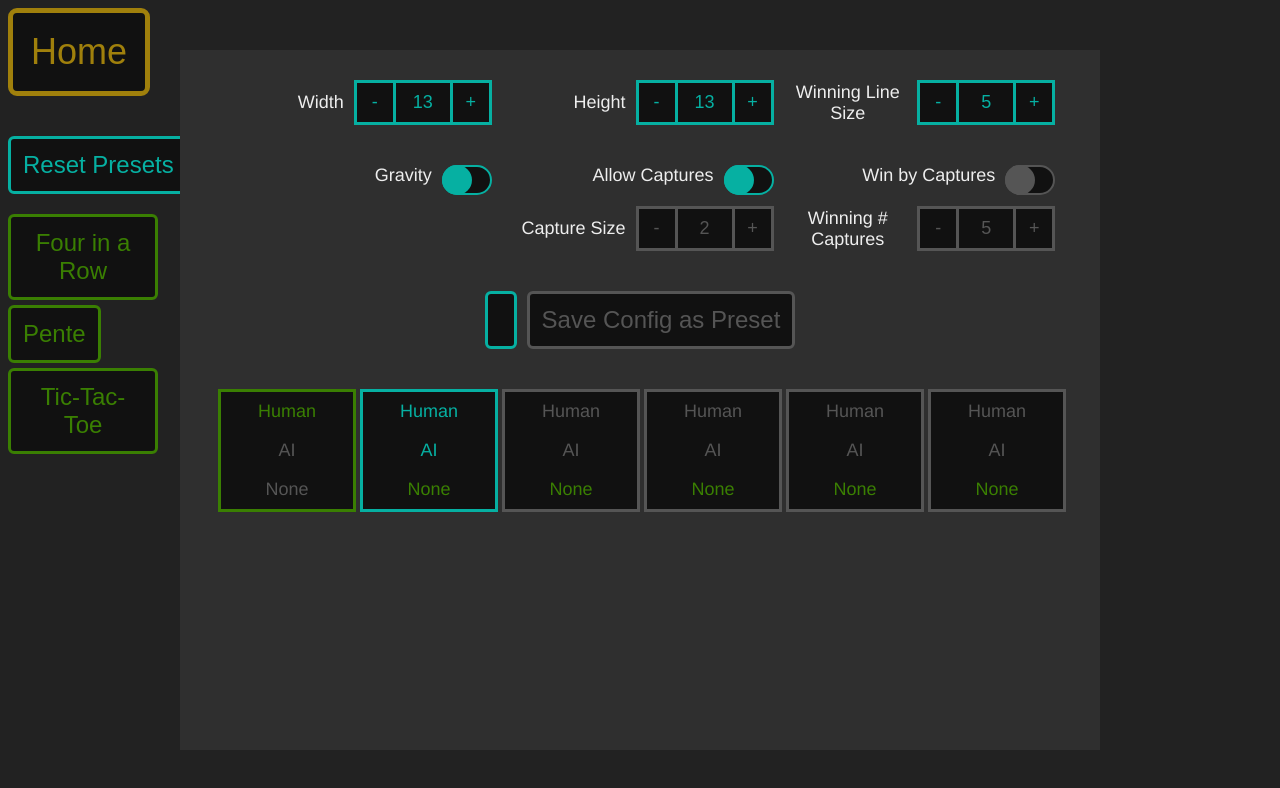
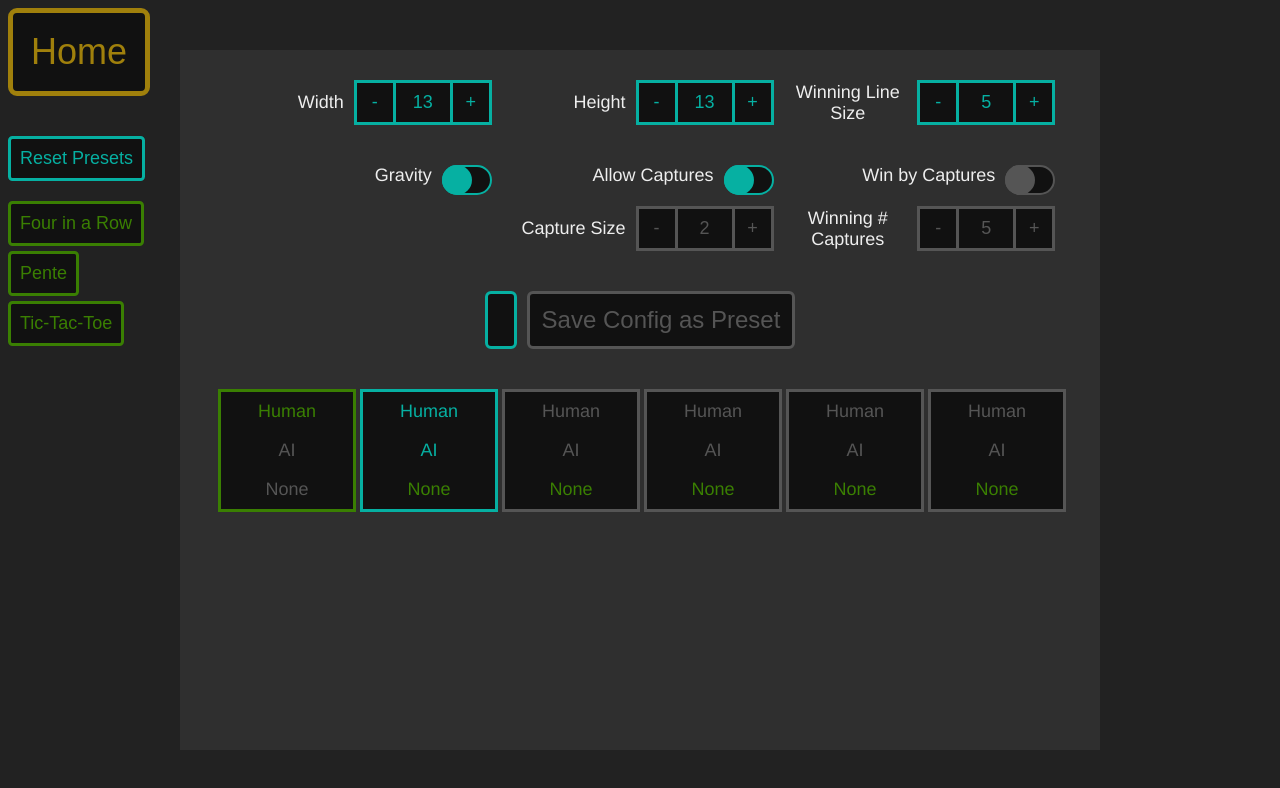
Before and after one commit to JustusHibshman/line-games, an Angular app in the folder client/: page /host in a window 1280 px wide. Shown: the top 788 px of the page. Built offline with nearby package versions, Linux system fonts and the light colour scheme.

Commit message:
Bug fix -- removed comma preventing multiple styles

```diff
--- a/client/src/app/components/action-button/action-button.component.html
+++ b/client/src/app/components/action-button/action-button.component.html
@@ -1 +1 @@
-<button [disabled]="disable()" class="{{ size() }}, {{ blueStyle() }}" >{{ text() }}</button>
+<button [disabled]="disable()" class="{{ size() }} {{ blueStyle() }}" >{{ text() }}</button>
```
